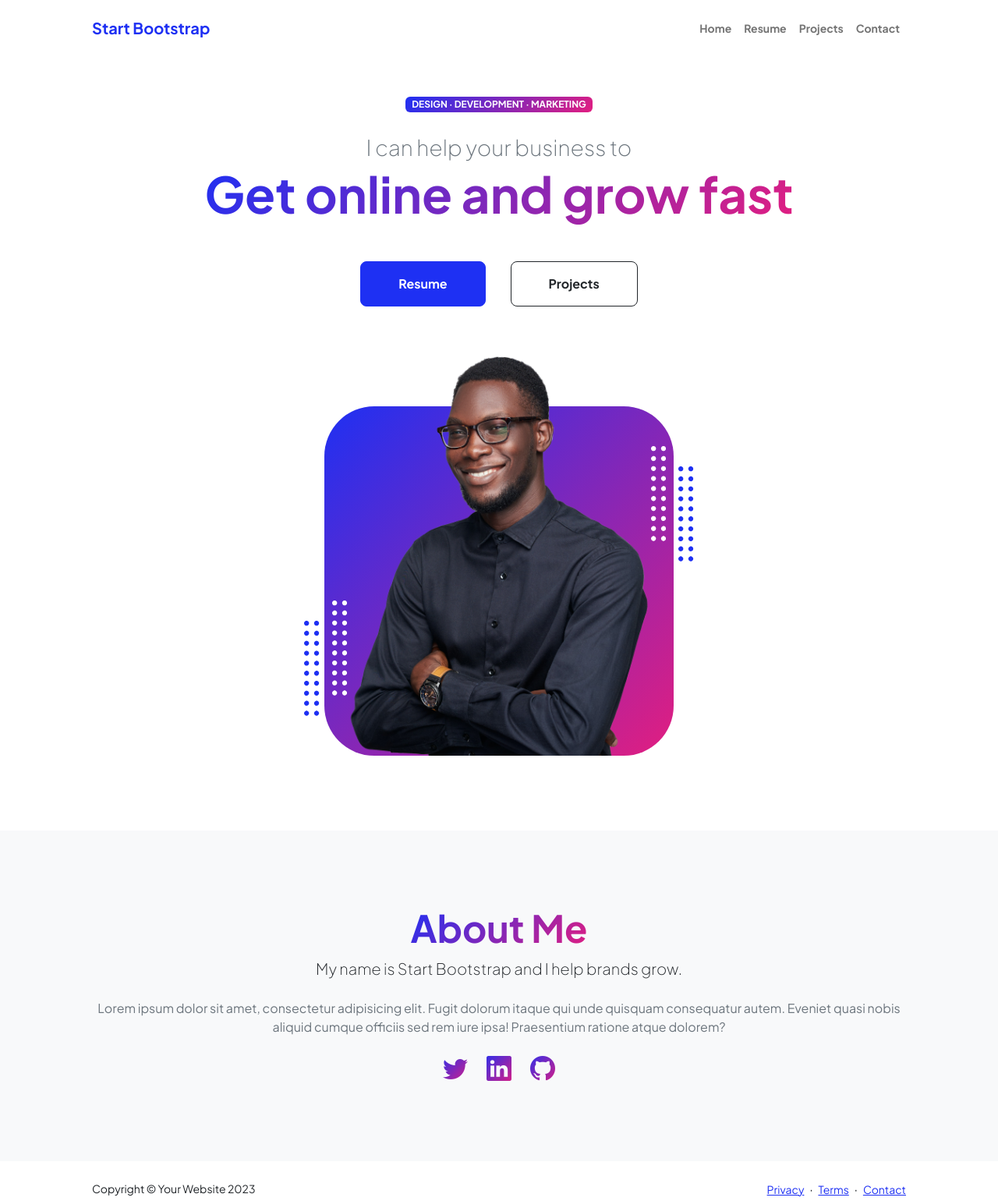
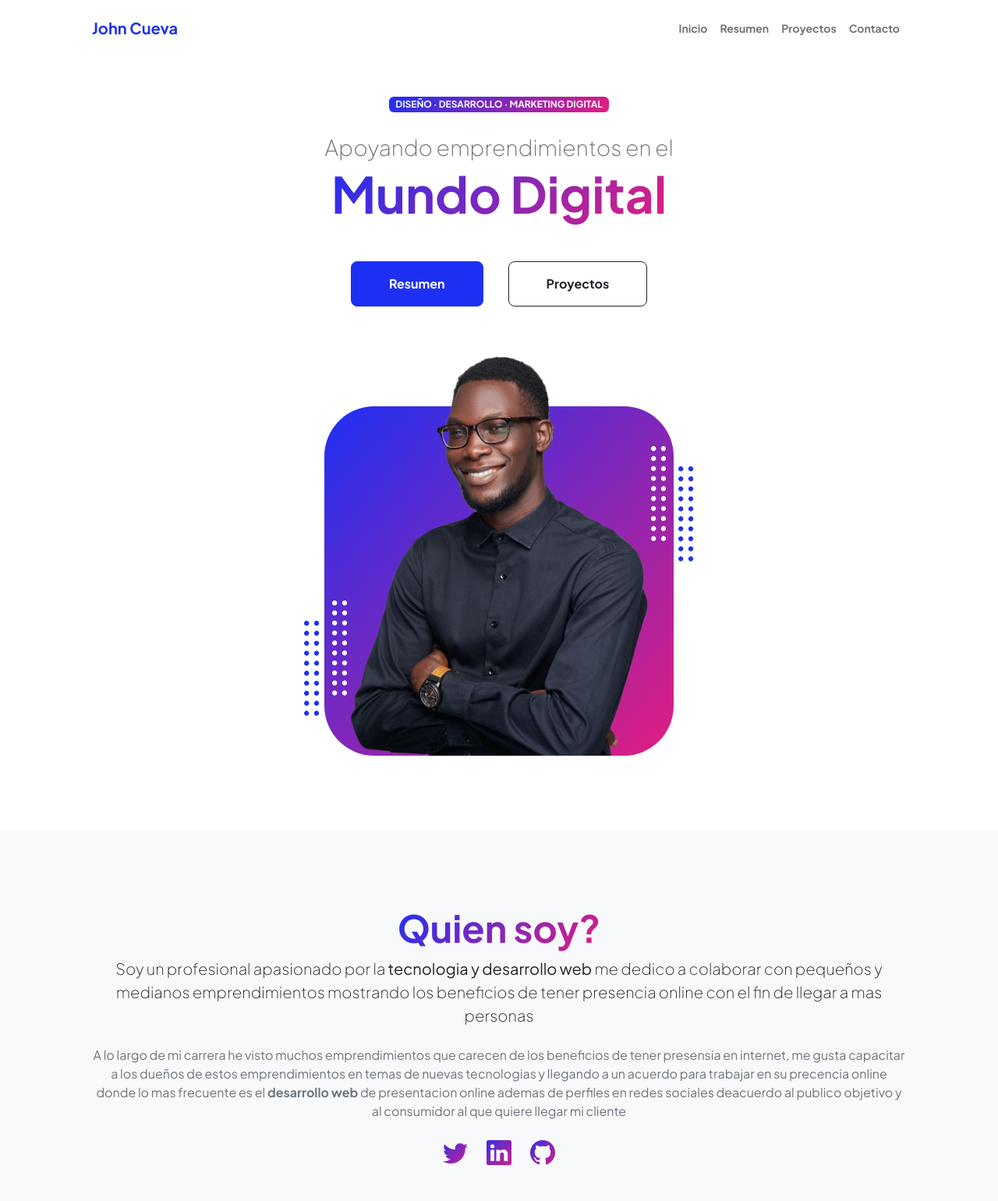
Before and after one commit to castiel336/JohnCueva, a plain HTML site: page index.html in a window 1280 px wide. Shown: the top 1540 px of the page at 78% size. Drawn offline with nearby package versions, Linux system fonts and the light colour scheme.

Commit message:
Add files via upload

```diff
--- a/index.html
+++ b/index.html
@@ -3,8 +3,8 @@
     <head>
         <meta charset="utf-8" />
         <meta name="viewport" content="width=device-width, initial-scale=1, shrink-to-fit=no" />
-        <meta name="description" content="" />
-        <meta name="author" content="" />
+        <meta name="description" content="Personal website of John Cueva - Design, Development, Marketing" />
+        <meta name="author" content="John Cueva" />
         <title>Personal - Start Bootstrap Theme</title>
         <!-- Favicon-->
         <link rel="icon" type="image/x-icon" href="assets/favicon.ico" />
@@ -22,14 +22,14 @@
             <!-- Navigation-->
             <nav class="navbar navbar-expand-lg navbar-light bg-white py-3">
                 <div class="container px-5">
-                    <a class="navbar-brand" href="index.html"><span class="fw-bolder text-primary">Start Bootstrap</span></a>
+                    <a class="navbar-brand" href="index.html"><span class="fw-bolder text-primary">John Cueva</span></a>
                     <button class="navbar-toggler" type="button" data-bs-toggle="collapse" data-bs-target="#navbarSupportedContent" aria-controls="navbarSupportedContent" aria-expanded="false" aria-label="Toggle navigation"><span class="navbar-toggler-icon"></span></button>
                     <div class="collapse navbar-collapse" id="navbarSupportedContent">
                         <ul class="navbar-nav ms-auto mb-2 mb-lg-0 small fw-bolder">
-                            <li class="nav-item"><a class="nav-link" href="index.html">Home</a></li>
-                            <li class="nav-item"><a class="nav-link" href="resume.html">Resume</a></li>
-                            <li class="nav-item"><a class="nav-link" href="projects.html">Projects</a></li>
-                            <li class="nav-item"><a class="nav-link" href="contact.html">Contact</a></li>
+                            <li class="nav-item"><a class="nav-link" href="index.html">Inicio</a></li>
+                            <li class="nav-item"><a class="nav-link" href="resume.html">Resumen</a></li>
+                            <li class="nav-item"><a class="nav-link" href="projects.html">Proyectos</a></li>
+                            <li class="nav-item"><a class="nav-link" href="contact.html">Contacto</a></li>
                         </ul>
                     </div>
                 </div>
@@ -41,12 +41,12 @@
                         <div class="col-xxl-5">
                             <!-- Header text content-->
                             <div class="text-center text-xxl-start">
-                                <div class="badge bg-gradient-primary-to-secondary text-white mb-4"><div class="text-uppercase">Design &middot; Development &middot; Marketing</div></div>
-                                <div class="fs-3 fw-light text-muted">I can help your business to</div>
-                                <h1 class="display-3 fw-bolder mb-5"><span class="text-gradient d-inline">Get online and grow fast</span></h1>
+                                <div class="badge bg-gradient-primary-to-secondary text-white mb-4"><div class="text-uppercase">Diseño &middot; Desarrollo &middot; Marketing Digital</div></div>
+                                <div class="fs-3 fw-light text-muted">Apoyando emprendimientos en el</div>
+                                <h1 class="display-3 fw-bolder mb-5"><span class="text-gradient d-inline">Mundo Digital</span></h1>
                                 <div class="d-grid gap-3 d-sm-flex justify-content-sm-center justify-content-xxl-start mb-3">
-                                    <a class="btn btn-primary btn-lg px-5 py-3 me-sm-3 fs-6 fw-bolder" href="resume.html">Resume</a>
-                                    <a class="btn btn-outline-dark btn-lg px-5 py-3 fs-6 fw-bolder" href="projects.html">Projects</a>
+                                    <a class="btn btn-primary btn-lg px-5 py-3 me-sm-3 fs-6 fw-bolder" href="resume.html">Resumen</a>
+                                    <a class="btn btn-outline-dark btn-lg px-5 py-3 fs-6 fw-bolder" href="projects.html">Proyectos</a>
                                 </div>
                             </div>
                         </div>
@@ -56,7 +56,7 @@
                                 <div class="profile bg-gradient-primary-to-secondary">
                                     <!-- TIP: For best results, use a photo with a transparent background like the demo example below-->
                                     <!-- Watch a tutorial on how to do this on YouTube (link)-->
-                                    <img class="profile-img" src="assets/profile.png" alt="..." />
+                                    <img class="profile-img" src="assets/profile.png" alt="John Cueva" />
                                     <div class="dots-1">
                                         <!-- SVG Dots-->
                                         <svg version="1.1" xmlns="http://www.w3.org/2000/svg" xmlns:xlink="http://www.w3.org/1999/xlink" x="0px" y="0px" viewBox="0 0 191.6 1215.4" style="enable-background: new 0 0 191.6 1215.4" xml:space="preserve">
@@ -181,9 +181,9 @@
                     <div class="row gx-5 justify-content-center">
                         <div class="col-xxl-8">
                             <div class="text-center my-5">
-                                <h2 class="display-5 fw-bolder"><span class="text-gradient d-inline">About Me</span></h2>
-                                <p class="lead fw-light mb-4">My name is Start Bootstrap and I help brands grow.</p>
-                                <p class="text-muted">Lorem ipsum dolor sit amet, consectetur adipisicing elit. Fugit dolorum itaque qui unde quisquam consequatur autem. Eveniet quasi nobis aliquid cumque officiis sed rem iure ipsa! Praesentium ratione atque dolorem?</p>
+                                <h2 class="display-5 fw-bolder"><span class="text-gradient d-inline">Quien soy?</span></h2>
+                                <p class="lead fw-light mb-4">Soy un profesional apasionado por la <strong>tecnologia y desarrollo web</strong> me dedico a colaborar con pequeños y medianos emprendimientos mostrando los beneficios de tener presencia online con el fin de llegar a mas personas</p>
+                                <p class="text-muted">A lo largo de mi carrera he visto muchos emprendimientos que carecen de los beneficios de tener presensia en internet, me gusta capacitar a los dueños de estos emprendimientos en temas de nuevas tecnologias y llegando a un acuerdo para trabajar en su precencia online donde lo mas frecuente es el <strong>desarrollo web</strong> de presentacion online ademas de perfiles en redes sociales deacuerdo al publico objetivo y al consumidor al que quiere llegar mi cliente</p>
                                 <div class="d-flex justify-content-center fs-2 gap-4">
                                     <a class="text-gradient" href="#!"><i class="bi bi-twitter"></i></a>
                                     <a class="text-gradient" href="#!"><i class="bi bi-linkedin"></i></a>
@@ -199,13 +199,13 @@
         <footer class="bg-white py-4 mt-auto">
             <div class="container px-5">
                 <div class="row align-items-center justify-content-between flex-column flex-sm-row">
-                    <div class="col-auto"><div class="small m-0">Copyright &copy; Your Website 2023</div></div>
+                    <div class="col-auto"><div class="small m-0">Copyright &copy; John Cueva 2023</div></div>
                     <div class="col-auto">
-                        <a class="small" href="#!">Privacy</a>
+                        <a class="small" href="#!">Privacidad</a>
                         <span class="mx-1">&middot;</span>
-                        <a class="small" href="#!">Terms</a>
+                        <a class="small" href="#!">Terminos y condiciones</a>
                         <span class="mx-1">&middot;</span>
-                        <a class="small" href="#!">Contact</a>
+                        <a class="small" href="#!">Contacto</a>
                     </div>
                 </div>
             </div>
```
